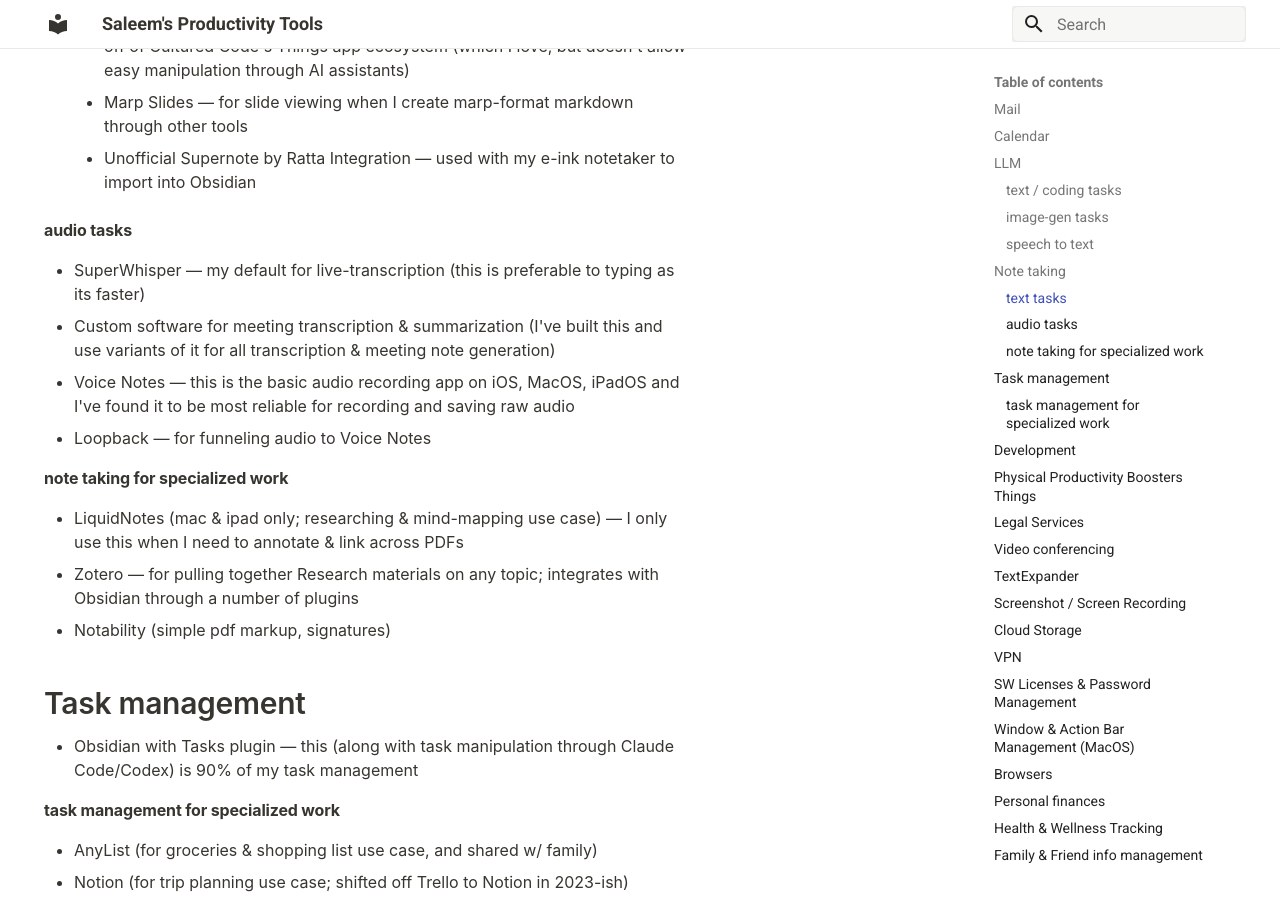
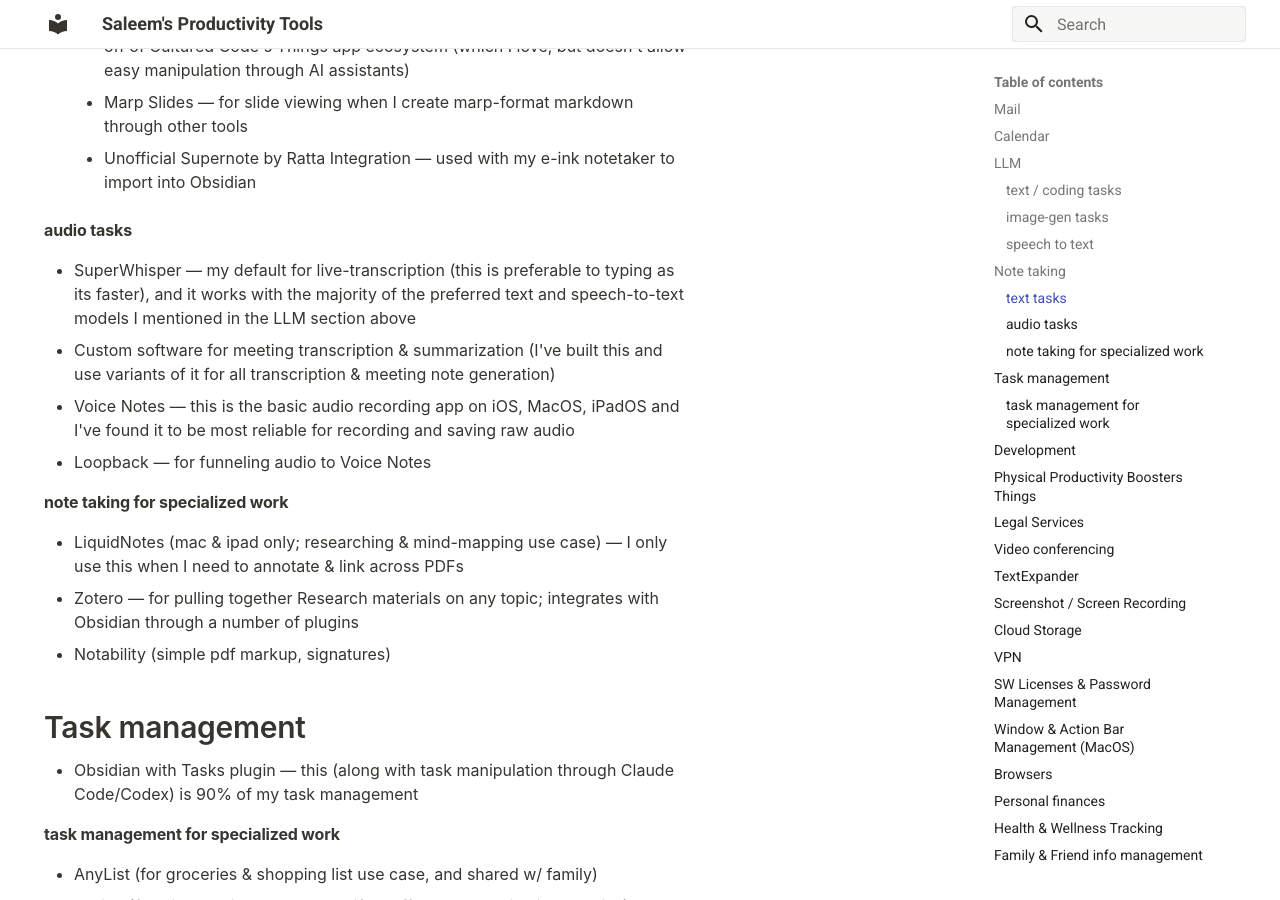
Before and after one commit to saleemh/productivity-tools, an MkDocs documentation site: the page built from docs/index.md, in a window 1280 px wide and 900 px high, scrolled down 1863 px. Built offline with MkDocs 1.6.1 and Material for MkDocs 9.7.7, drawn with Linux system fonts in a browser that asks for light colours; comment, search, counter and statistics services are not loaded.

Commit message:
vault backup: 2026-05-09 13:30:47

```diff
--- a/docs/index.md
+++ b/docs/index.md
@@ -54,7 +54,7 @@ My models of choice evolve every few days, so I'm putting a point-in-time view h
 	- Unofficial Supernote by Ratta Integration — used with my e-ink notetaker to import into Obsidian
 
 #### audio tasks
-- SuperWhisper — my default for live-transcription (this is preferable to typing as its faster)
+- SuperWhisper — my default for live-transcription (this is preferable to typing as its faster), and it works with the majority of the preferred text and speech-to-text models I mentioned in the LLM section above
 - Custom software for meeting transcription & summarization (I've built this and use variants of it for all transcription & meeting note generation)
 - Voice Notes — this is the basic audio recording app on iOS, MacOS, iPadOS and I've found it to be most reliable for recording and saving raw audio
 - Loopback — for funneling audio to Voice Notes
```
